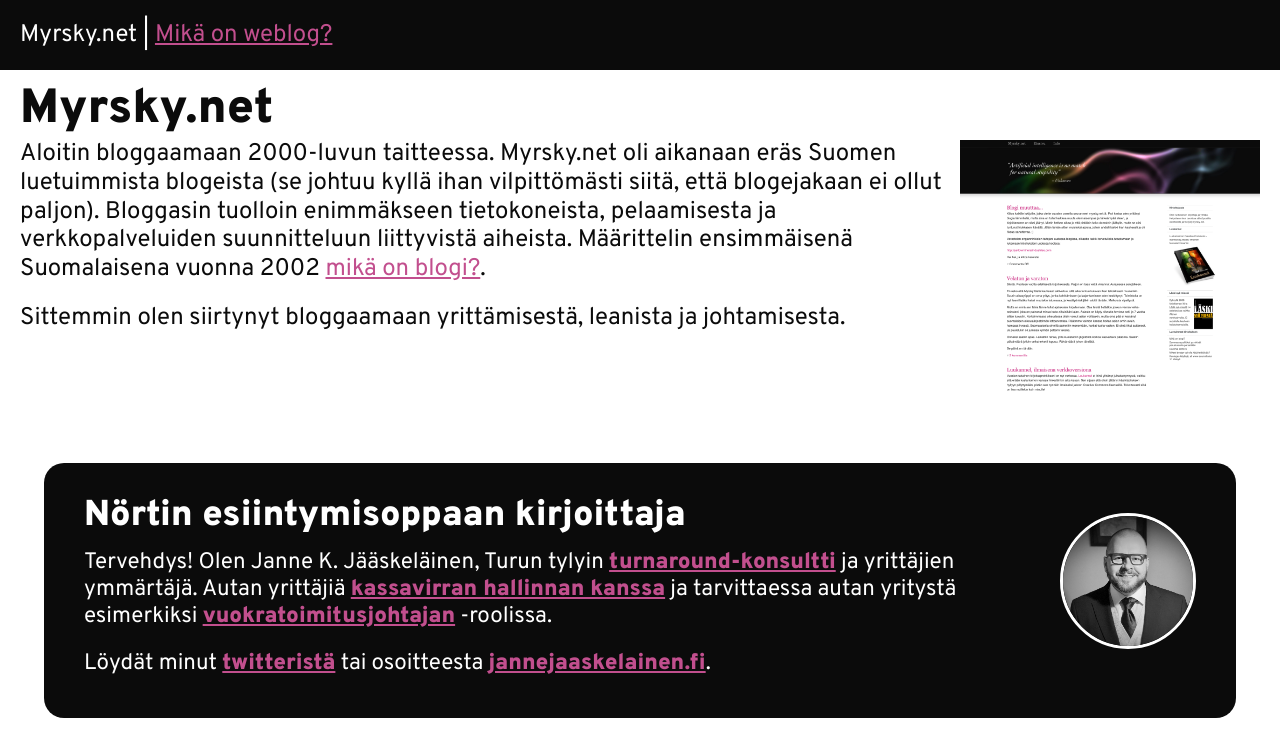
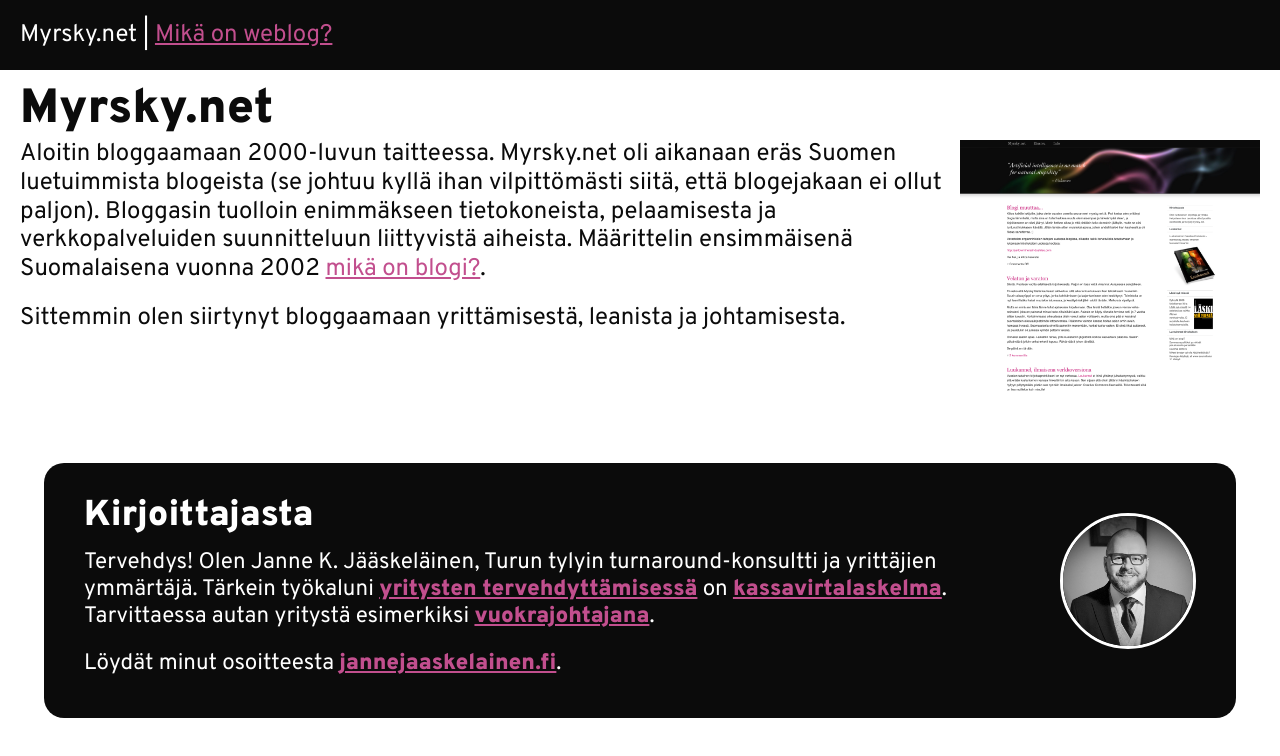
Before and after one commit to jailja/myrsky, a plain HTML site: page index.html in a window 1280 px wide. Drawn offline with Linux system fonts and the light colour scheme.

Commit message:
2024 changes

```diff
--- a/index.html
+++ b/index.html
@@ -131,9 +131,9 @@
 <br>
 <div id="authorbox-container">
     <div id="authorbox">
-        <h2><img src="imgs/janne-k-jaaskelainen.jpg" alt="Janne K. Jääskeläinen" class="avatar">Nörtin esiintymisoppaan kirjoittaja</h2>
-        <p>Tervehdys! Olen Janne K. Jääskeläinen, Turun tylyin <a href="https://jannejaaskelainen.fi/palvelut-yrittajille/tulostulva-framework/">turnaround-konsultti</a> ja yrittäjien ymmärtäjä. Autan yrittäjiä <a href="https://jannejaaskelainen.fi/palvelut-yrittajille/massipato-kassavirta-kurssi/">kassavirran hallinnan kanssa</a> ja tarvittaessa autan yritystä esimerkiksi <a href="https://jannejaaskelainen.fi/palvelut-yrittajille/poikkeustoimari/">vuokratoimitusjohtajan</a> -roolissa.</p>
-        <p>Löydät minut <a href="https://twitter.com/JaaJanne">twitteristä</a> tai osoitteesta <a href="https://jannejaaskelainen.fi">jannejaaskelainen.fi</a>.</p>
+        <h2><img src="imgs/janne-k-jaaskelainen.jpg" alt="Janne K. Jääskeläinen" class="avatar">Kirjoittajasta</h2>
+        <p>Tervehdys! Olen Janne K. Jääskeläinen, Turun tylyin turnaround-konsultti ja yrittäjien ymmärtäjä. Tärkein työkaluni <a href="https://www.jannejaaskelainen.fi/yrityksen-tervehdyttaminen/">yritysten tervehdyttämisessä</a> on <a href="https://www.jannejaaskelainen.fi/kassavirtalaskelma/">kassavirtalaskelma</a>. Tarvittaessa autan yritystä esimerkiksi <a href="https://jannejaaskelainen.fi/palvelut-yrittajille/poikkeustoimari/">vuokrajohtajana</a>.</p>
+        <p>Löydät minut osoitteesta <a href="https://jannejaaskelainen.fi">jannejaaskelainen.fi</a>.</p>
     </div>
 </div>
 </body>
```
